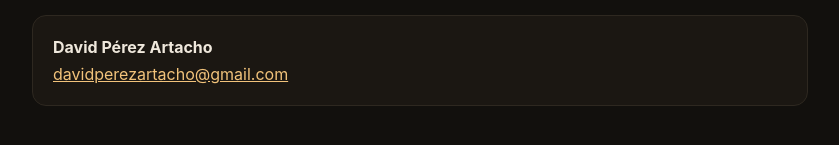
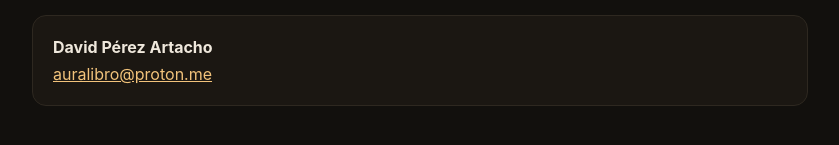
Before and after one commit to davidperezartacho-beep/auralibro, a plain HTML site: page privacy.html in a window 1280 px wide. Shown: the part 1648-1793 px from the top of the page, without its empty margins (220-1059 px from the left). Drawn offline with Linux system fonts and the light colour scheme.

Commit message:
privacidad: correo de soporte auralibro@proton.me

```diff
--- a/privacy.html
+++ b/privacy.html
@@ -82,7 +82,7 @@
   relacionada con el RGPD:</p>
   <div class="card">
     <strong>David Pérez Artacho</strong><br>
-    <a href="mailto:davidperezartacho@gmail.com">davidperezartacho@gmail.com</a>
+    <a href="mailto:auralibro@proton.me">auralibro@proton.me</a>
   </div>
 
   <h2>Cambios</h2>
```
